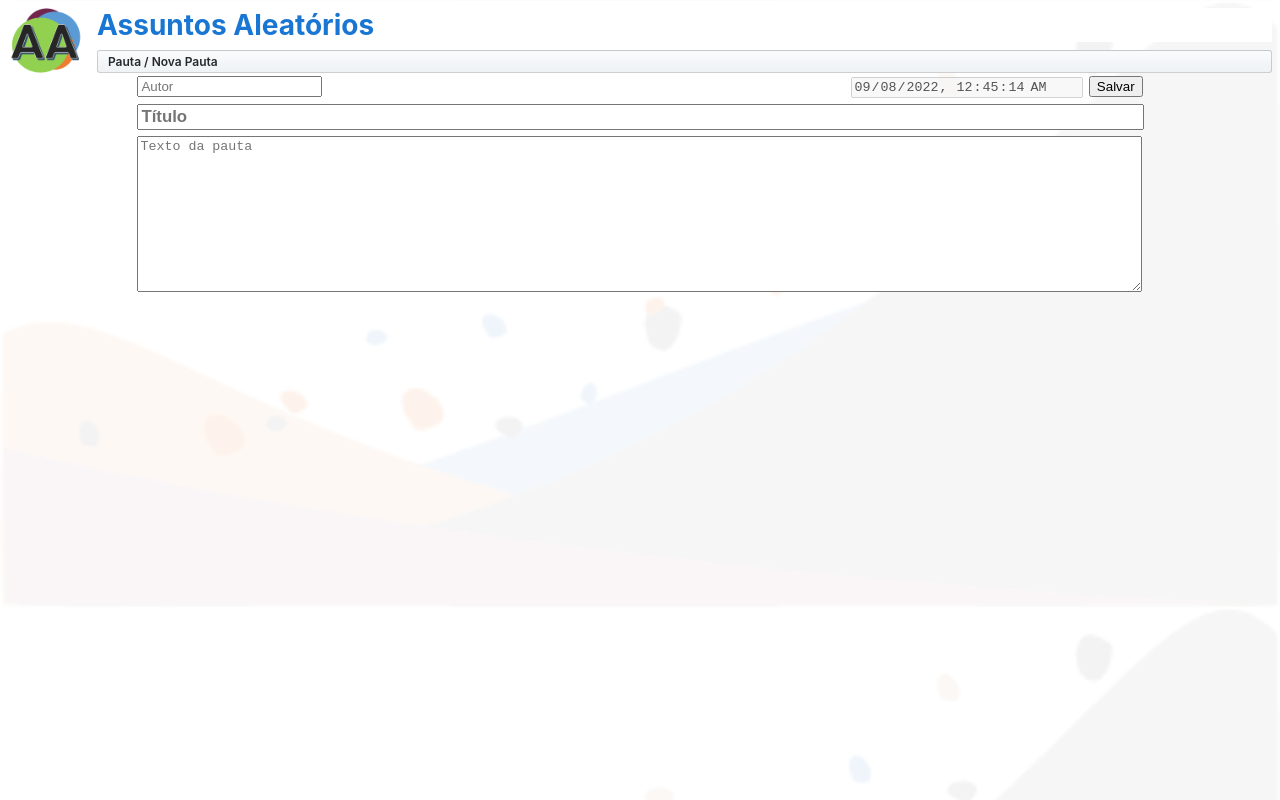
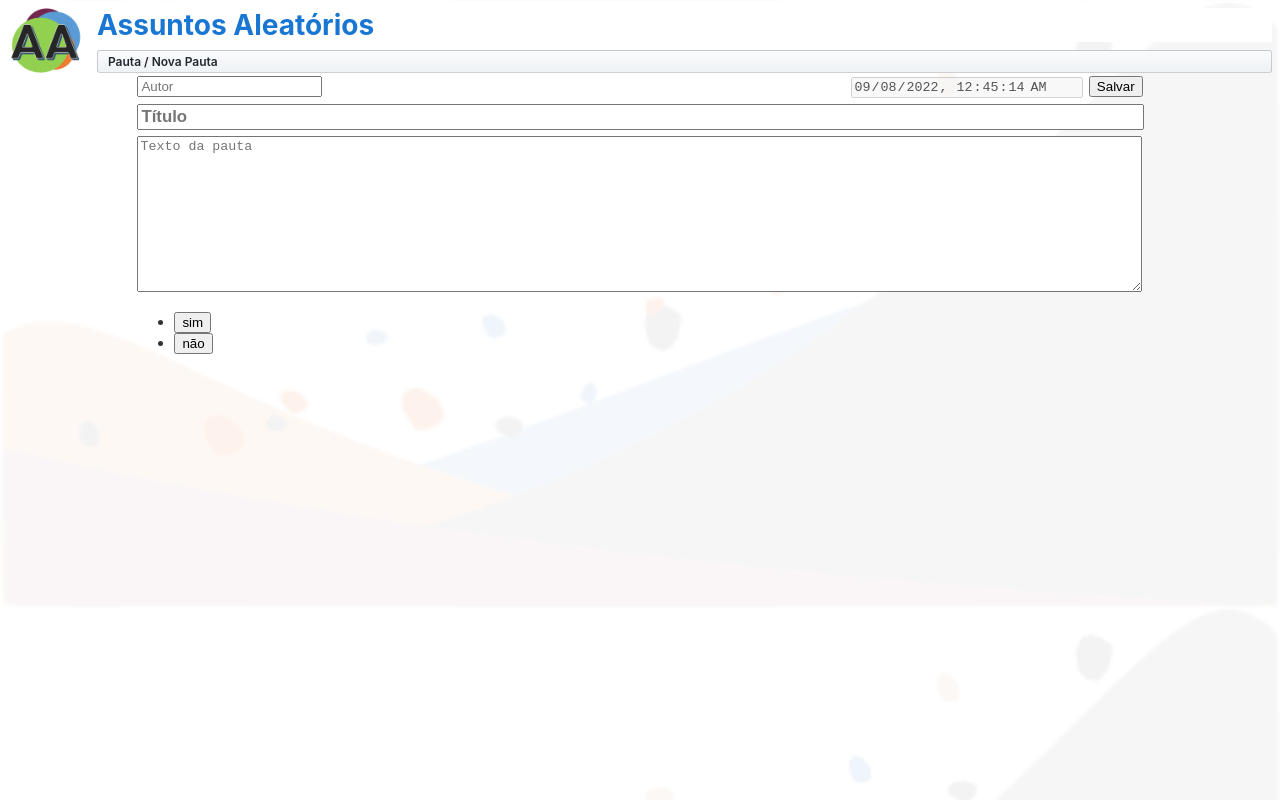
Before and after one commit to ma1088/pauta-frontend, an Angular app: page / in a window 1280 px wide. Built offline with nearby package versions, Linux system fonts and the light colour scheme.

Commit message:
segundo commit: eu ia me esquecendo das respostas!

```diff
--- a/src/app/app.module.ts
+++ b/src/app/app.module.ts
@@ -5,13 +5,15 @@ import { ReactiveFormsModule } from '@angular/forms';
 
 import { AppComponent } from './app.component';
 import { NovaPautaFormComponent } from './nova-pauta-form/nova-pauta-form.component';
+import { RespostasListComponent } from './respostas-list/respostas-list.component';
 import { TopBarComponent } from './top-bar/top-bar.component';
 
 @NgModule({
   declarations: [
     AppComponent,
     TopBarComponent,
-    NovaPautaFormComponent
+    NovaPautaFormComponent,
+    RespostasListComponent
   ],
   imports: [
     BrowserModule,
--- /dev/null
+++ b/src/app/dto/resposta-dto.ts
@@ -0,0 +1,5 @@
+export interface respostaDto{
+    idResposta: number;
+    idPergunta: number;
+    texto: string
+}
--- a/src/app/nova-pauta-form/nova-pauta-form.component.html
+++ b/src/app/nova-pauta-form/nova-pauta-form.component.html
@@ -1,9 +1,10 @@
 <a [routerLink]="['/']">
 
 </a>
+
 <span class="github-star-badge">Pauta / Nova Pauta</span>
 <div>
-    <form action="{{ url }}/criar">
+    <form method="post" action="{{ url }}/criar">
         <input type="text" placeholder="Autor" name="autor" id="autor"/>
         <span class="right">
             <input type="datetime-local" name="dtCriacao" disabled="true" value="{{ agora | date:'yyyy-MM-ddTHH:mm:ss' }}" />
@@ -16,5 +17,6 @@
         <p>
             <textarea class="full-width" placeholder="Texto da pauta" name="texto" rows="10" ></textarea>
         </p>
+        <respostas-list></respostas-list>
     </form>
 </div>
--- a/src/app/nova-pauta-form/nova-pauta-form.component.ts
+++ b/src/app/nova-pauta-form/nova-pauta-form.component.ts
@@ -1,5 +1,4 @@
 import { Component } from '@angular/core';
-import { DatePipe } from '@angular/common';
 import { environment } from '../../environments/environment';
 
 @Component({
--- /dev/null
+++ b/src/app/respostas-list/respostas-list.component.css
@@ -0,0 +1,65 @@
+.respostas {
+    margin: 0 0 2em 0;
+    list-style-type: none;
+    padding: 0;
+    width: 15em;
+  }
+
+  .respostas li {
+    display: flex;
+  }
+
+  .respostas button {
+    flex: 1;
+    cursor: pointer;
+    position: relative;
+    left: 0;
+    background-color: #EEE;
+    margin: .5em;
+    padding: 0;
+    border-radius: 4px;
+    display: flex;
+    align-items: stretch;
+    height: 1.8em;
+  }
+
+  .respostas button:hover {
+    color: #2c3a41;
+    background-color: #e6e6e6;
+    left: .1em;
+  }
+
+  .respostas button:active {
+    background-color: #525252;
+    color: #fafafa;
+  }
+
+  .respostas button.selected {
+    background-color: black;
+    color: white;
+  }
+
+  .respostas button.selected:hover {
+    background-color: #505050;
+    color: white;
+  }
+
+  .respostas button.selected:active {
+    background-color: black;
+    color: white;
+  }
+
+  .respostas .badge {
+    display: inline-block;
+    font-size: small;
+    color: white;
+    padding: 0.8em 0.7em 0 0.7em;
+    background-color: #405061;
+    line-height: 1em;
+    margin-right: .8em;
+    border-radius: 4px 0 0 4px;
+  }
+
+  .respostas .name {
+    align-self: center;
+  }
--- /dev/null
+++ b/src/app/respostas-list/respostas-list.component.html
@@ -0,0 +1,9 @@
+<div>
+    <ul class="respostas">
+        <li *ngFor="let resposta of respostas">
+            <button [class.selected]="resposta == selectedResposta" type="button" (click)="onSelect(resposta)">
+                <span class="resposta-face">{{ resposta.texto }}</span>
+            </button>
+        </li>
+    </ul>
+</div>
--- /dev/null
+++ b/src/app/respostas-list/respostas-list.component.ts
@@ -0,0 +1,21 @@
+import { Component } from '@angular/core';
+import { respostaDto } from '../dto/resposta-dto';
+
+@Component({
+    selector: 'respostas-list',
+    templateUrl: './respostas-list.component.html',
+    styleUrls: ['./respostas-list.component.html']
+})
+export class RespostasListComponent{
+    respostas: respostaDto[] = [
+        {idResposta: 0, idPergunta: 0, texto: "sim"},
+        {idResposta: 0, idPergunta: 0, texto: "não"}
+    ];
+
+    selectedResposta?: respostaDto;
+
+    onSelect(resposta: respostaDto){
+        this.selectedResposta = resposta;
+        console.log(this.selectedResposta.texto);
+    }
+}
```
Also changed, not shown: src/app/dto/pauta-dto.ts (added, +8 -0 lines).
